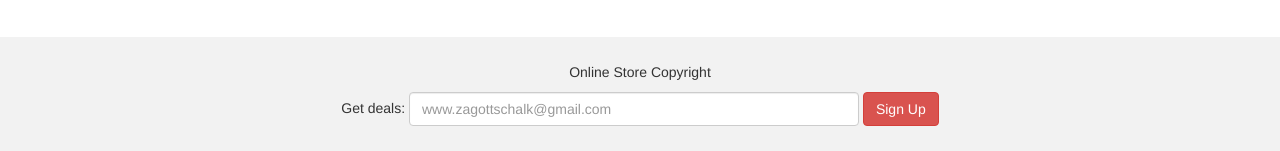
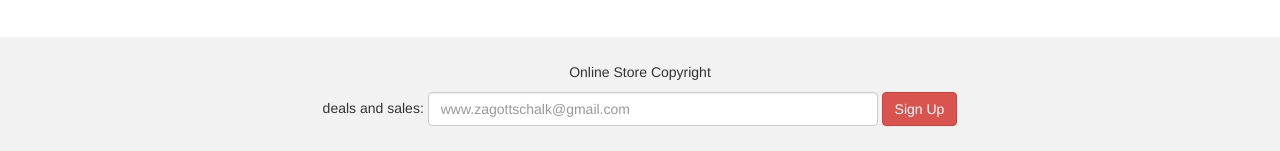
Before and after one commit to zgottschalk/zgottschalk.github.io, a plain HTML site: page index.html in a window 1280 px wide. Shown: the part 1054-1205 px from the top of the page. Drawn offline with nearby package versions, Linux system fonts and the light colour scheme.

Commit message:
commit #2

```diff
--- a/index.html
+++ b/index.html
@@ -115,7 +115,7 @@
 
 <footer class="container-fluid text-center">
   <p>Online Store Copyright</p>
-  <form class="form-inline">Get deals:
+  <form class="form-inline">deals and sales:
     <input type="email" class="form-control" size="50" placeholder="www.zagottschalk@gmail.com">
     <button type="button" class="btn btn-danger">Sign Up</button>
   </form>
```
